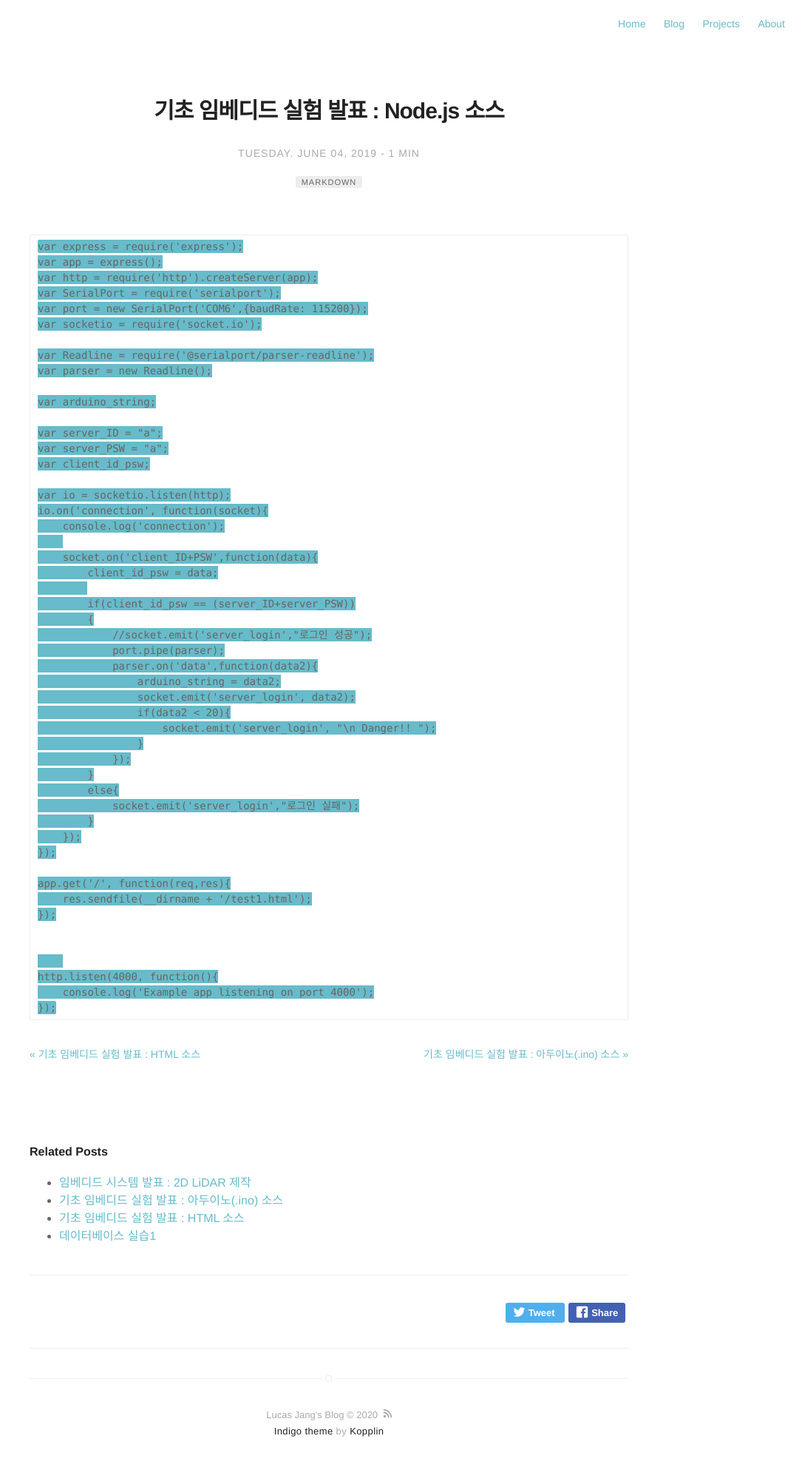
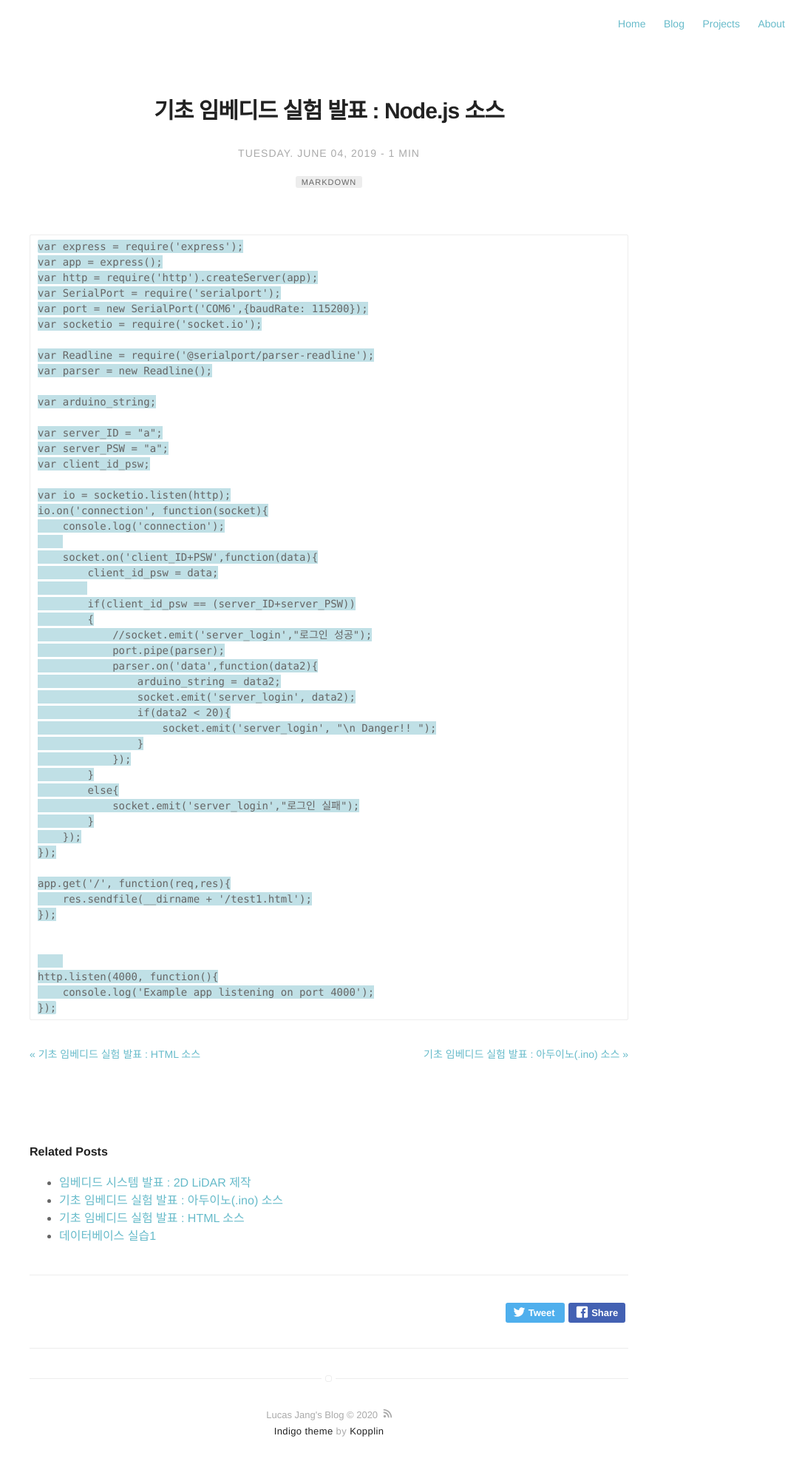
Before and after one commit to Lucas-Jang/lucas-jang.github.io, a Jekyll site: the page built from _posts/2019-06-04- nodejs소스.md, in a window 1280 px wide. Shown: the whole page at 74% size, without its empty margins (195-1280 px from the left). Built offline with Jekyll 4.4.1, drawn with Linux system fonts in a browser that asks for light colours.

Commit message:
code background color changed

```diff
--- a/_sass/base/general.sass
+++ b/_sass/base/general.sass
@@ -97,7 +97,7 @@ tt
 	font-family: $fontMonospace
 	font-size: 14px
 	line-height: 20px
-	background: $delta
+	background: #c0e0e6
 	border-radius: 2px
 
 pre
```
